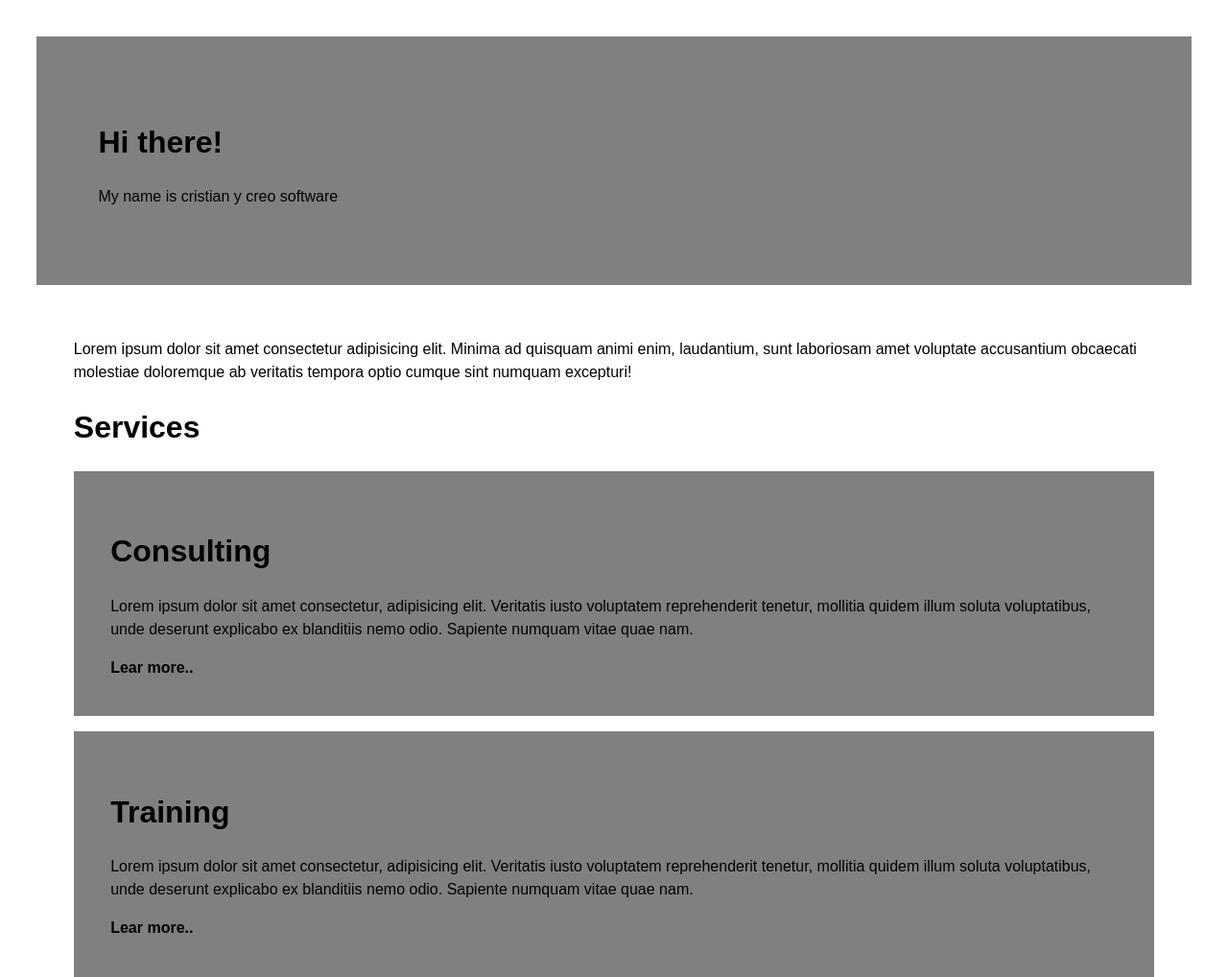
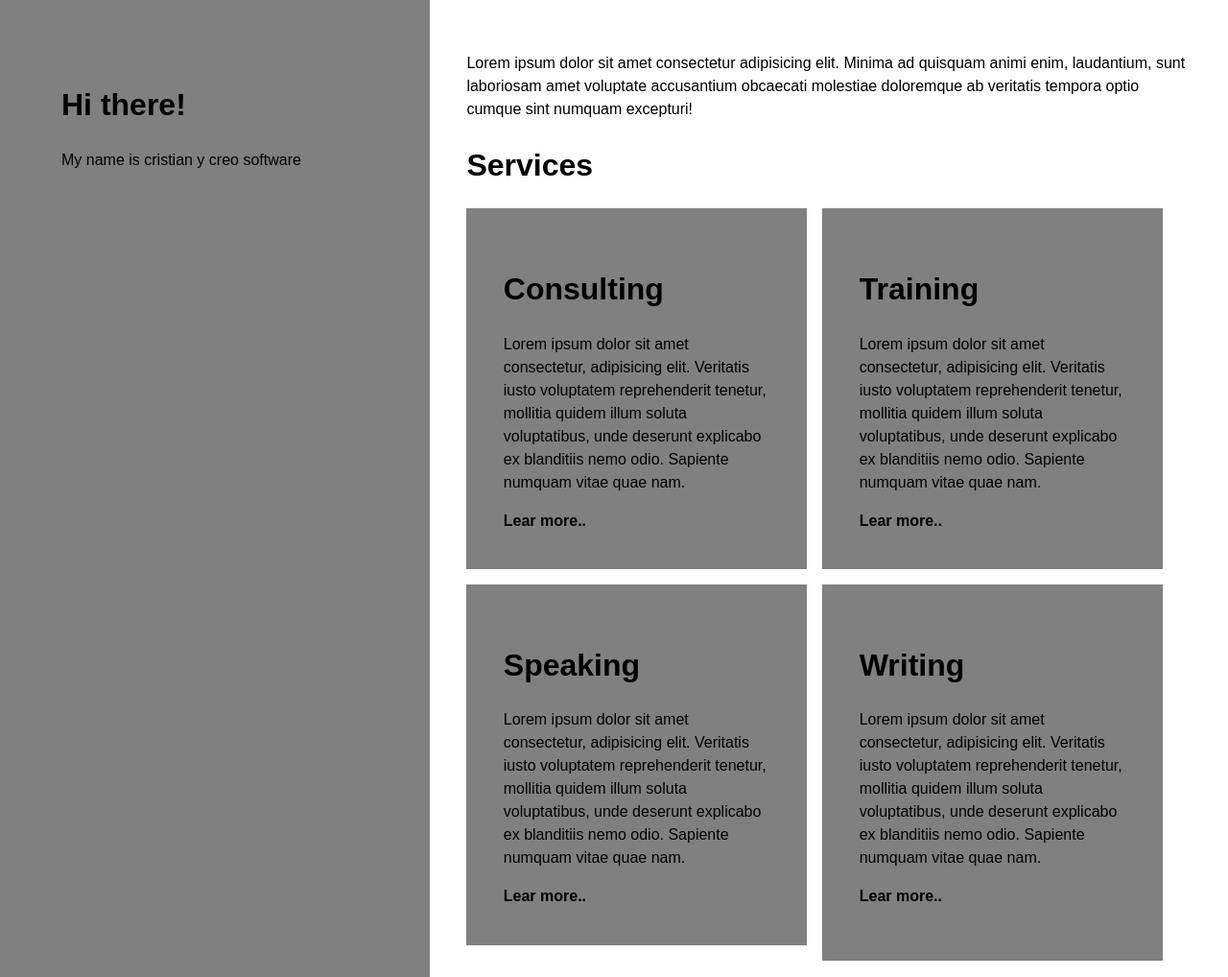
Before and after one commit to CristianSifuentes/FlexBoxLabs, a website: page FlexboxWithGrid/flex/index.html in a window 1280 px wide. Shown: the top 1018 px of the page at 96% size. Drawn offline with Linux system fonts and the light colour scheme.

Commit message:
CSC 2019/02/11: Entendiendo un poco mas de flex y css grid

```diff
--- a/FlexboxWithGrid/flex/index.html
+++ b/FlexboxWithGrid/flex/index.html
@@ -4,19 +4,22 @@
     <meta charset='UTF-8'/>
     <meta name="viewport" content="width=device-width, initial-scale=1.0">
     <!-- <link rel='stylesheet' href='../pf-base.css'> -->
-    <link rel = "stylesheet"
-    type = "text/css"
-    href = "../pf-base.css" />
 
     <link rel = "stylesheet"
     type = "text/css"
     href = "pf-flex.css" />
 
+    <link rel = "stylesheet"
+    type = "text/css"
+    href = "../pf-base.css" />
+
+
+
     <title>Portafolio</title>
   </head>
   <body>
 
-    <div class="pf-content">
+    <div class="pf-container">
 
       <div class="pf-sidebar">
          <h1>Hi there!</h1>
@@ -29,6 +32,7 @@
          <h1>Services</h1>
 
          <div class="pf-grid">
+
                 <div class="pf-grid-item">
                   <h1>Consulting</h1>
                   <p>Lorem ipsum dolor sit amet consectetur, adipisicing elit. Veritatis iusto voluptatem reprehenderit tenetur, mollitia quidem illum soluta voluptatibus, unde deserunt explicabo ex blanditiis nemo odio. Sapiente numquam vitae quae nam.</p>
--- a/FlexboxWithGrid/flex/pf-flex.css
+++ b/FlexboxWithGrid/flex/pf-flex.css
@@ -29,5 +29,26 @@
         text-align: center;
     }
 
+}
+
+/*Large screen*/
+@media only screen and (min-width: 901px) {
+   .pf-sidebar {
+       flex: 35vw;
+   }
+
+   .pf-content {
+    flex: 65vw;
+   }
+
+   .pf-grid {
+       display: flex;
+       flex-wrap: wrap;
+   }
+
+   .pf-grid-item {
+       width: 47%;
+       margin-right: 1rem;
+   }
 
 }
```
